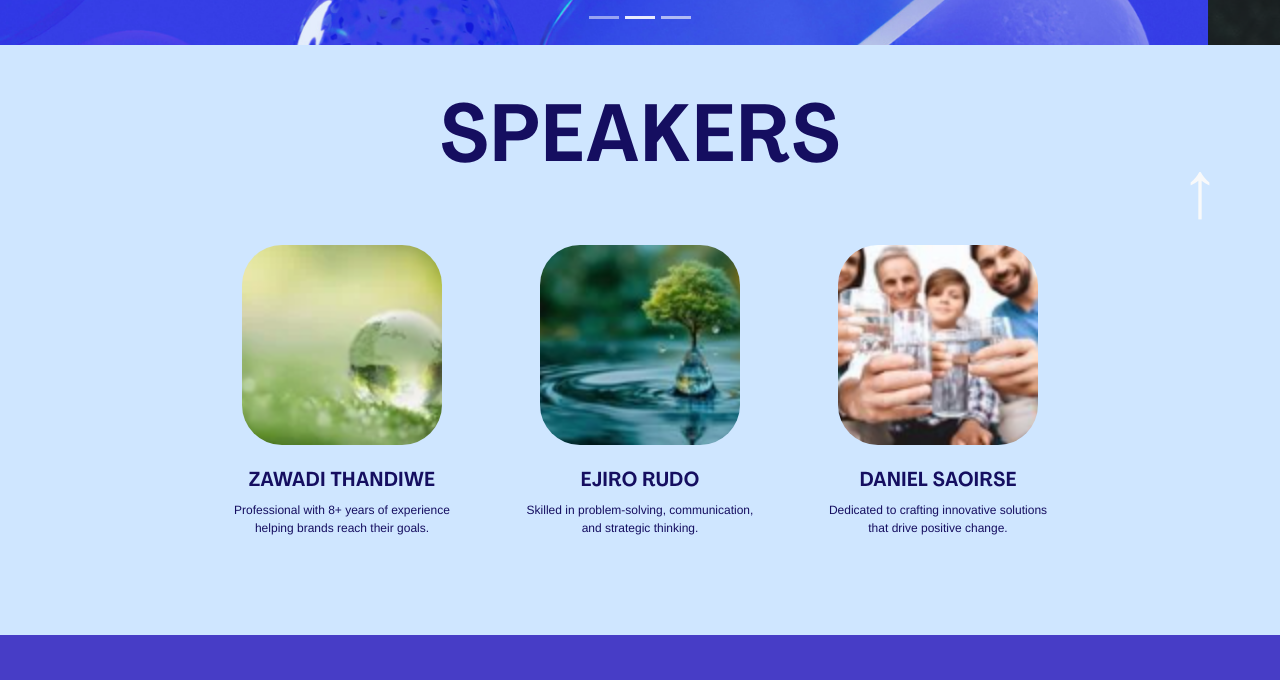
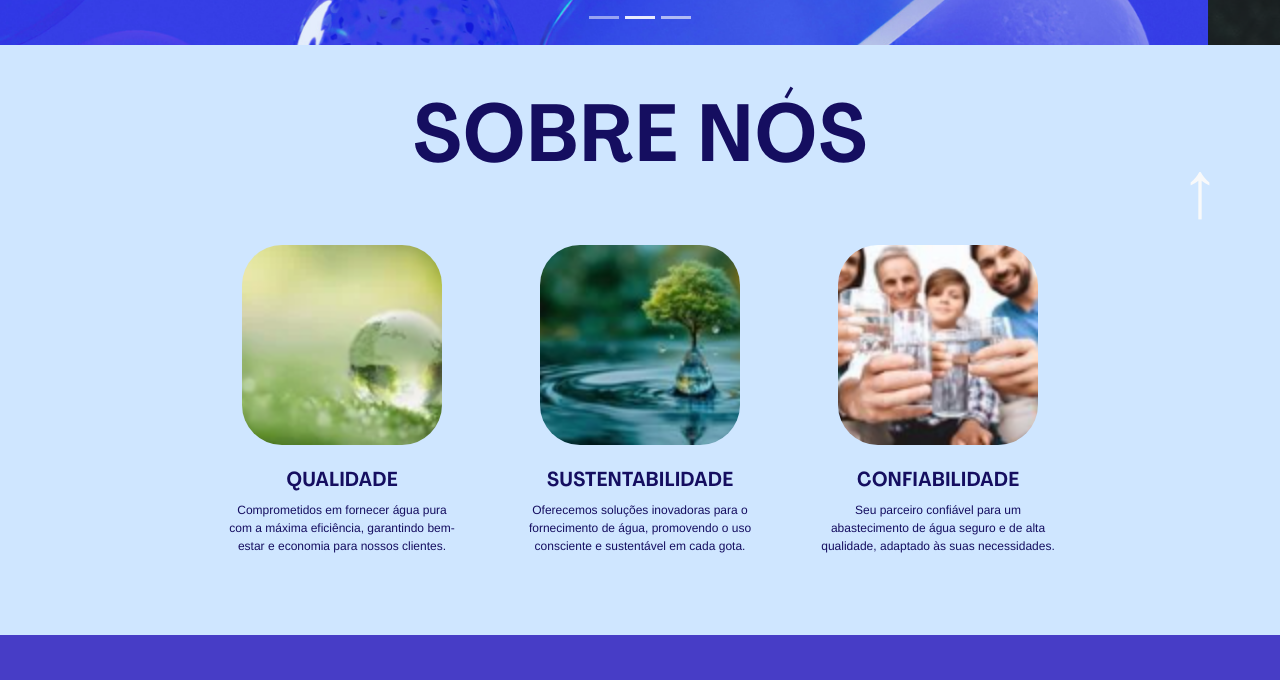
Before and after one commit to Adriano047/well-water, a plain HTML site: page index.html in a window 1280 px wide. Shown: the part 530-1210 px from the top of the page. Drawn offline with Linux system fonts and the light colour scheme.

Commit message:
Adicionado texto "sobre nós"

```diff
--- a/index.html
+++ b/index.html
@@ -98,25 +98,25 @@
         </section>
 
         <section id="speakers" class="container-fluid p-5 text-center">
-            <h2 id="titulo-speakers" class="ff-agrandir-bold mb-5">SPEAKERS</h2>
+            <h2 id="titulo-speakers" class="ff-agrandir-bold mb-5">SOBRE NÓS</h2>
 
             <div class="d-flex justify-content-center gap-5">
                 <div class="speakers-item p-2">
                     <img id="imagem-speakers" class="mb-4" src="imgs/gotinha.png" width="200px">
-                    <h3 class="ff-agrandir-bold">ZAWADI THANDIWE</h3>
-                    <p>Professional with 8+ years of experience helping brands reach their goals.</p>
+                    <h3 class="ff-agrandir-bold">QUALIDADE</h3>
+                    <p>Comprometidos em fornecer água pura com a máxima eficiência, garantindo bem-estar e economia para nossos clientes.</p>
                 </div>
 
                 <div class="speakers-item p-2">
                     <img id="imagem-speakers" class="mb-4" src="imgs/bonsai.png" width="200px">
-                    <h3 class="ff-agrandir-bold">EJIRO RUDO</h3>
-                    <p>Skilled in problem-solving, communication, and strategic thinking.</p>
+                    <h3 class="ff-agrandir-bold">SUSTENTABILIDADE</h3>
+                    <p>Oferecemos soluções inovadoras para o fornecimento de água, promovendo o uso consciente e sustentável em cada gota.</p>
                 </div>
 
                 <div class="speakers-item p-2">
                     <img id="imagem-speakers" class="mb-4" src="imgs/copo.png" width="200px">
-                    <h3 class="ff-agrandir-bold">DANIEL SAOIRSE</h3>
-                    <p>Dedicated to crafting innovative solutions that drive positive change.</p>
+                    <h3 class="ff-agrandir-bold">CONFIABILIDADE</h3>
+                    <p>Seu parceiro confiável para um abastecimento de água seguro e de alta qualidade, adaptado às suas necessidades.</p>
                 </div>
             </div>
         </section>
```
